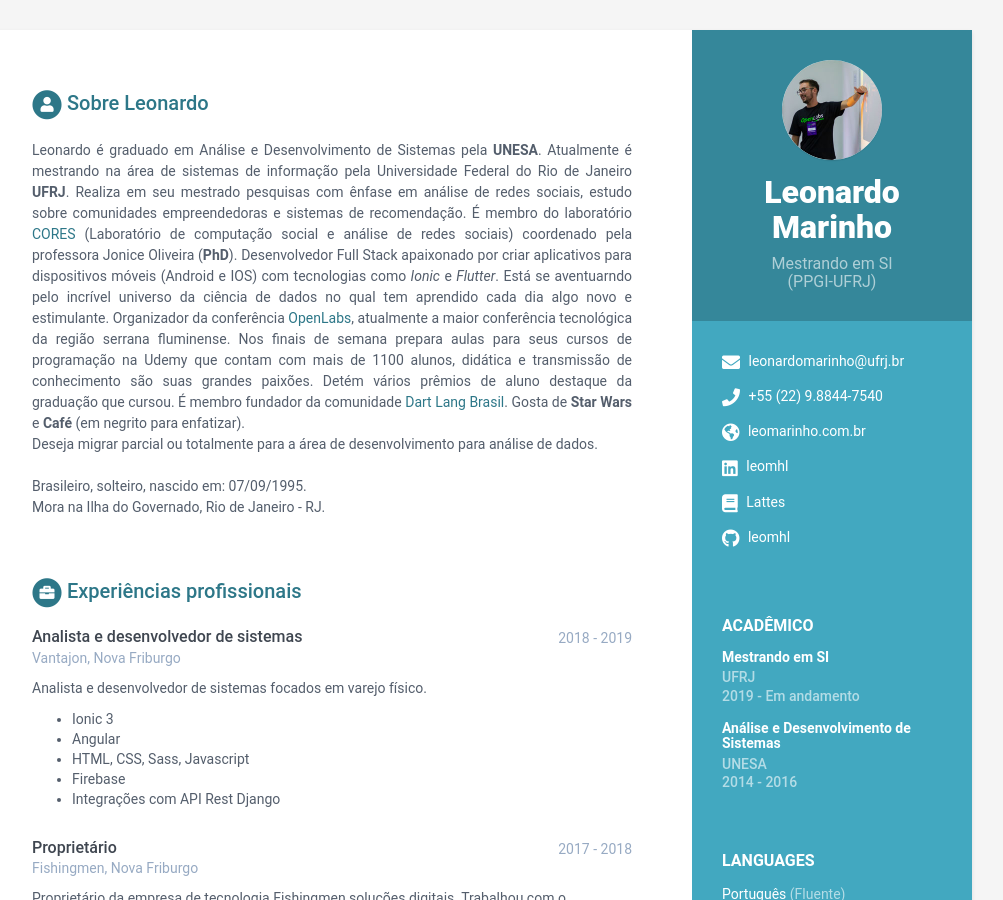
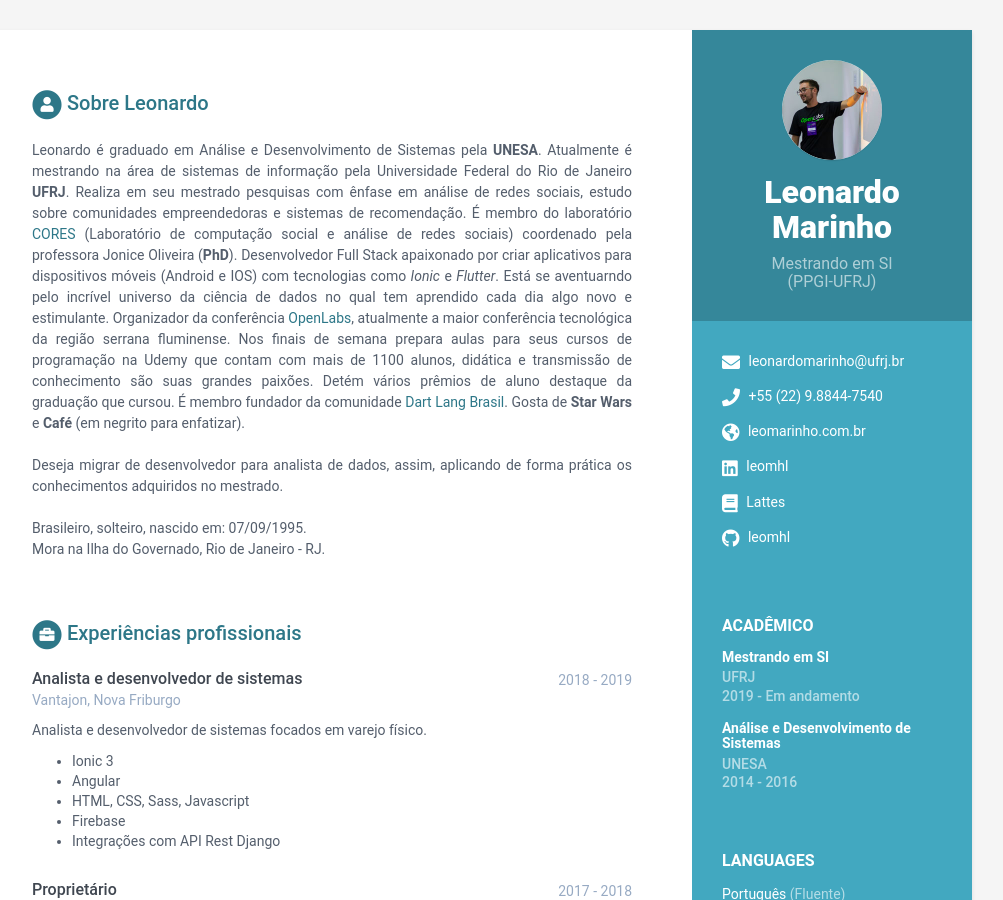
Before and after one commit to Leomhl/leomhl.github.io, a Jekyll site: the page built from index.html, in a window 1280 px wide and 900 px high. Shown: the whole window, without its empty margins (168-1171 px from the left). Built offline with Jekyll 4.4.1, drawn with Linux system fonts in a browser that asks for light colours; some of the changed text lies outside the part shown.

Commit message:
Melhorias na descrição

```diff
--- a/_data/data.yml
+++ b/_data/data.yml
@@ -61,7 +61,7 @@ career-profile:
       Detém vários prêmios de aluno destaque da graduação que cursou.
       É membro fundador da comunidade <a href="http://dartlang.com.br" target="_blank">Dart Lang Brasil</a>.
       Gosta de <b>Star Wars</b> e <b>Café</b> (em negrito para enfatizar).
-      <br>Deseja migrar parcial ou totalmente para a área de desenvolvimento para análise de dados.
+      <br><br>Deseja migrar de desenvolvedor para analista de dados, assim, aplicando de forma prática os conhecimentos adquiridos no mestrado.
       <br><br> Brasileiro, solteiro, nascido em: 07/09/1995.<br>Mora na Ilha do Governado, Rio de Janeiro - RJ.
 education:
     - degree: Mestrando em SI
@@ -507,5 +507,5 @@ skills:
 
 
 
-footer: >
-    Designed with <i class="fas fa-heart"></i> by <a href="http://themes.3rdwavemedia.com" target="_blank" rel="nofollow">Xiaoying Riley</a>
+# footer: >
+#     Designed with <i class="fas fa-heart"></i> by <a href="http://themes.3rdwavemedia.com" target="_blank" rel="nofollow">Xiaoying Riley</a>
```
